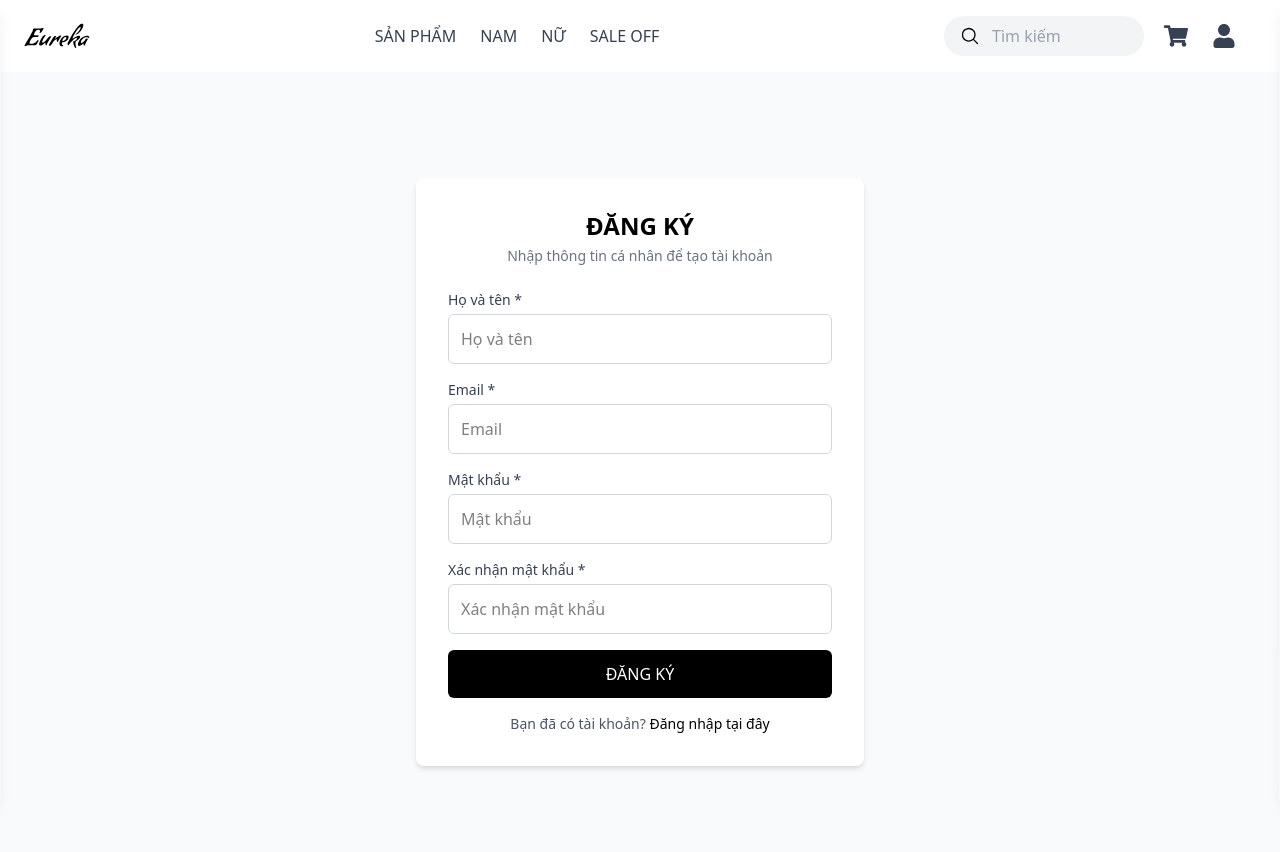
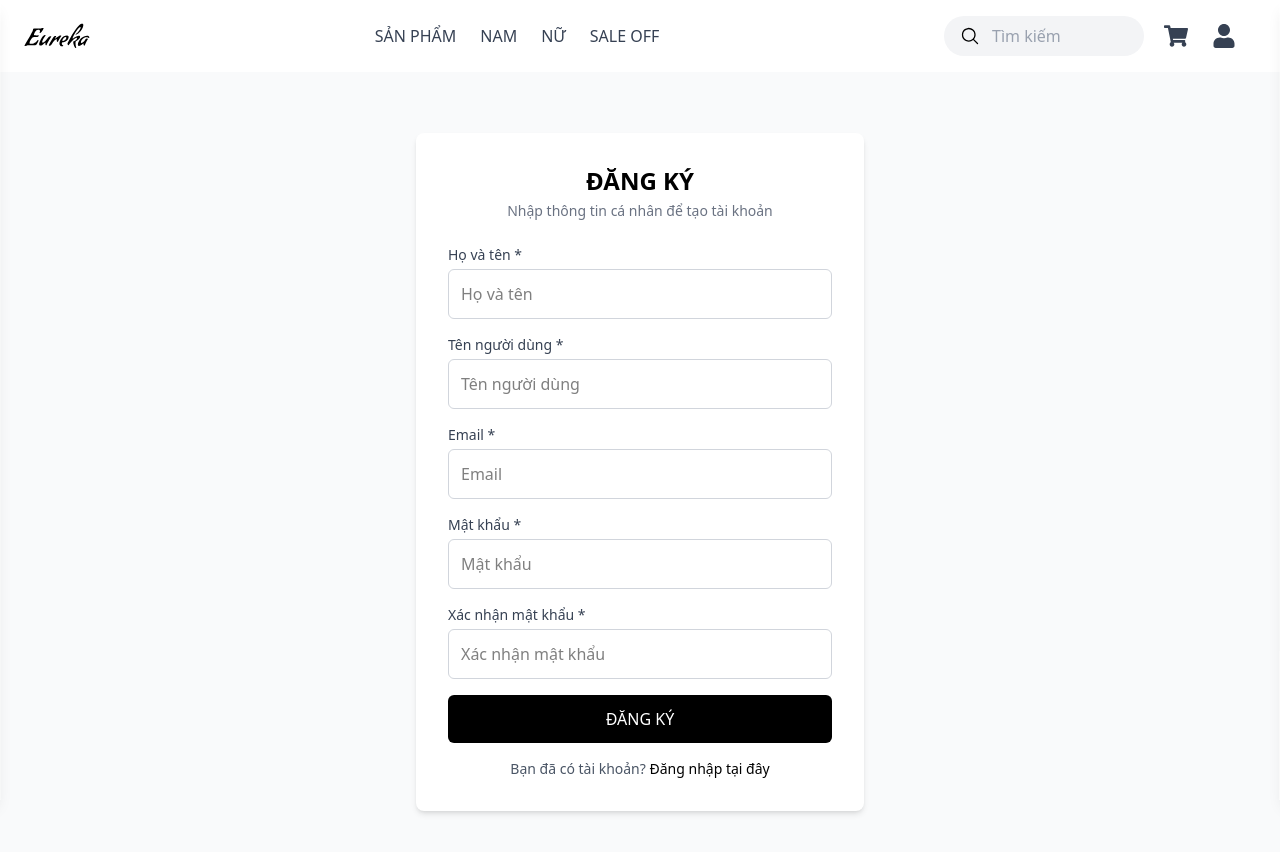
Before and after one commit to mrDanh11/Ecommerce_ShoeStore, a React (Vite) app in the folder frontend/: page /register in a window 1280 px wide. Shown: the top 852 px of the page. Built offline with nearby package versions, Linux system fonts and the light colour scheme; no server answers.

Commit message:
Replace Email with Username

```diff
--- a/frontend/src/pages/authentication/Login.jsx
+++ b/frontend/src/pages/authentication/Login.jsx
@@ -23,7 +23,7 @@ const Login = () => {
         headers: { "Content-Type": "application/json" },
 
         body: JSON.stringify({
-          email: form.username,    // Change 'username' to 'email'
+          username: form.username,    // Change 'username' to 'email'
           matkhau: form.password
         }),
       });
@@ -67,10 +67,10 @@ const Login = () => {
 
         <form onSubmit={handleSubmit} className="space-y-4">
           <div>
-            <label className="block text-sm font-medium text-gray-700">Email *</label>
+            <label className="block text-sm font-medium text-gray-700">Tên người dùng *</label>
             <input
-              type="email"
-              placeholder="Email"
+              type="text"
+              placeholder="Tên người dùng"
               className="mt-1 w-full p-3 border border-gray-300 rounded-md focus:outline-none focus:ring-2 focus:ring-black"
               value={form.username}
               onChange={e => setForm({ ...form, username: e.target.value })}
@@ -104,7 +104,7 @@ const Login = () => {
           </Link>
         </div>
         <div className="mt-4 text-center text-blue-500">
-          <button onClick={handleGoogleLogin} className="font-medium hover:underline">
+          <button onClick={handleGoogleLogin} className="font-medium hover:underline ">
           Đăng nhập với Google
         </button>
 
--- a/frontend/src/pages/authentication/Register.jsx
+++ b/frontend/src/pages/authentication/Register.jsx
@@ -5,6 +5,7 @@ const Register = () => {
   const navigate = useNavigate();
   const [form, setForm] = useState({
     fullName: '',
+    username: '',
     email: '',
     password: '',
     confirmPassword: '',
@@ -25,7 +26,8 @@ const Register = () => {
                 "content-type" : "application/json"
             },
             body : JSON.stringify({
-              tendangnhap: form.fullName,
+              hoten: form.fullName,
+              tendangnhap: form.username,
               email: form.email,
               matkhau: form.password
             })
@@ -45,9 +47,6 @@ const Register = () => {
           console.error("Đăng ký lỗi:", error);
           alert(error.message || "Đăng ký thất bại");
     }
-
-
-
   };
 
   return (
@@ -64,6 +63,18 @@ const Register = () => {
               placeholder="Họ và tên"
               value={form.fullName}
               onChange={e => setForm({ ...form, fullName: e.target.value })}
+              required
+              className="mt-1 w-full p-3 border border-gray-300 rounded-md focus:outline-none focus:ring-2 focus:ring-black"
+            />
+          </div>
+
+          <div>
+            <label className="block text-sm font-medium text-gray-700">Tên người dùng *</label>
+            <input
+              type="text"
+              placeholder="Tên người dùng"
+              value={form.username}
+              onChange={e => setForm({ ...form, username: e.target.value })}
               required
               className="mt-1 w-full p-3 border border-gray-300 rounded-md focus:outline-none focus:ring-2 focus:ring-black"
             />
```
